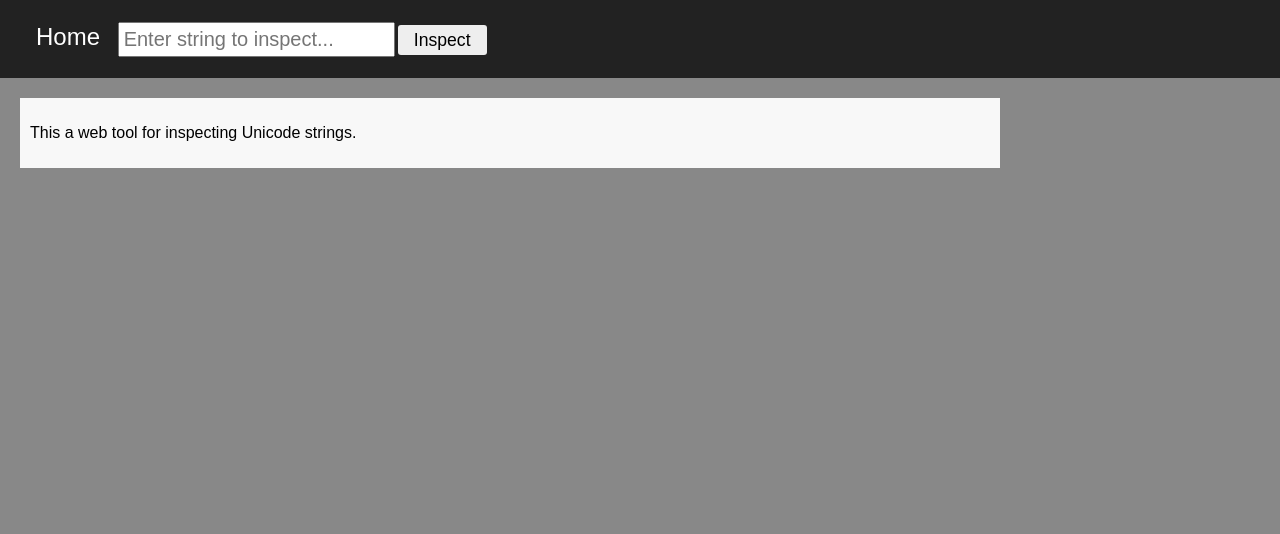
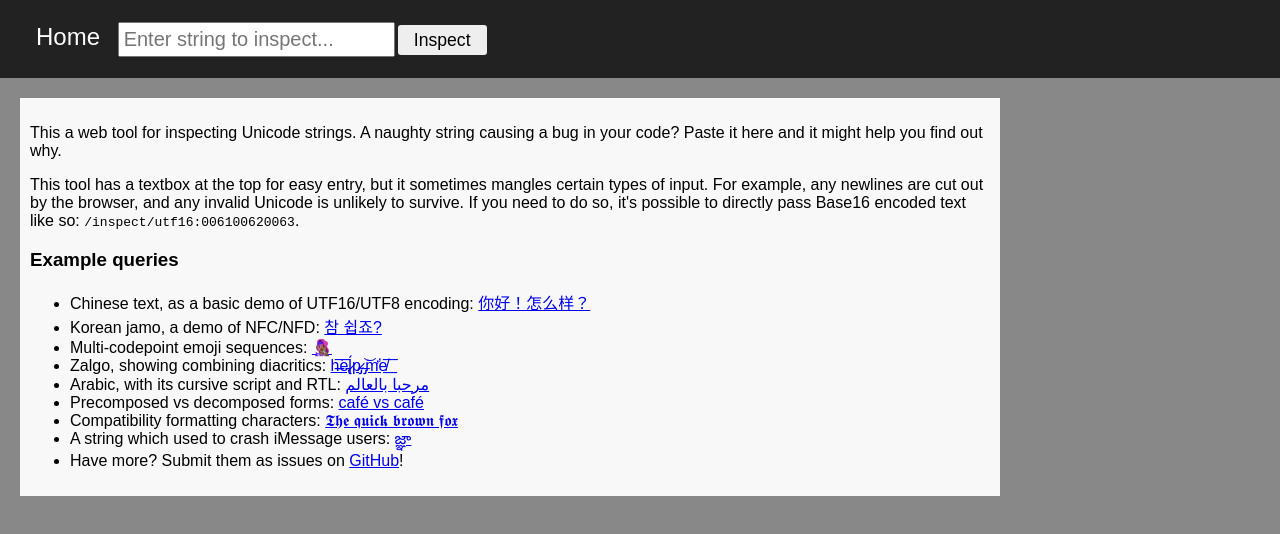
Before and after one commit to tiffany352/unicode-visualizer-web, a React (Create React App) app: page / in a window 1280 px wide. Shown: the top 534 px of the page. Built offline with nearby package versions, Linux system fonts and the light colour scheme.

Commit message:
Flesh out home page

```diff
--- a/src/components/Pages/Index.js
+++ b/src/components/Pages/Index.js
@@ -1,12 +1,66 @@
 import React from 'react'
+import { Link } from 'react-router-dom'
+import StringBlob, { Encoding } from '../../StringBlob'
+
+const examples = [
+  {
+    string: "你好！怎么样？",
+    description: "Chinese text, as a basic demo of UTF16/UTF8 encoding"
+  },
+  {
+    string: "참 쉽죠?",
+    description: "Korean jamo, a demo of NFC/NFD"
+  },
+  {
+    string: "👩🏾‍🎤",
+    description: "Multi-codepoint emoji sequences"
+  },
+  {
+    string: "h̶̶̵͘͞e̵̢ļ̷́p̴̷̡ ̶̡͘͝m̛̛e̸͟͞",
+    description: "Zalgo, showing combining diacritics"
+  },
+  {
+    string: "مرحبا بالعالم",
+    description: "Arabic, with its cursive script and RTL"
+  },
+  {
+    string: "café vs café",
+    description: "Precomposed vs decomposed forms"
+  },
+  {
+    string: "𝕿𝖍𝖊 𝖖𝖚𝖎𝖈𝖐 𝖇𝖗𝖔𝖜𝖓 𝖋𝖔𝖝",
+    description: "Compatibility formatting characters"
+  },
+  {
+    string: "జ్ఞ‌ా",
+    description: "A string which used to crash iMessage users"
+  }
+]
 
 export default function Index(props) {
   return (
     <div className="App-content">
       <div className='App-contentContainer'>
         <p>
-          This a web tool for inspecting Unicode strings.
+          This a web tool for inspecting Unicode strings. A naughty string causing a bug in your code? Paste it here and it might help you find out why.
         </p>
+        <p>
+          This tool has a textbox at the top for easy entry, but it sometimes mangles certain types of input. For example, any newlines are cut out by the browser, and any invalid Unicode is unlikely to survive. If you need to do so, it's possible to directly pass Base16 encoded text like so: <code>/inspect/utf16:006100620063</code>.
+        </p>
+        <h3>
+          Example queries
+        </h3>
+        <ul>
+          {examples.map(({string, description}) => {
+            const urlEncoded = StringBlob.stringDecode(Encoding.UTF16, string).urlEncode()
+            return (
+              <li>
+                {description}: <Link to={`/inspect/${urlEncoded}`}>{string}</Link>
+              </li>
+            )
+          })}
+          <li>Have more? Submit them as issues on <a href="https://github.com/tiffany352/unicode-visualizer-web">GitHub</a>!</li>
+        </ul>
       </div>
     </div>
   )
```
